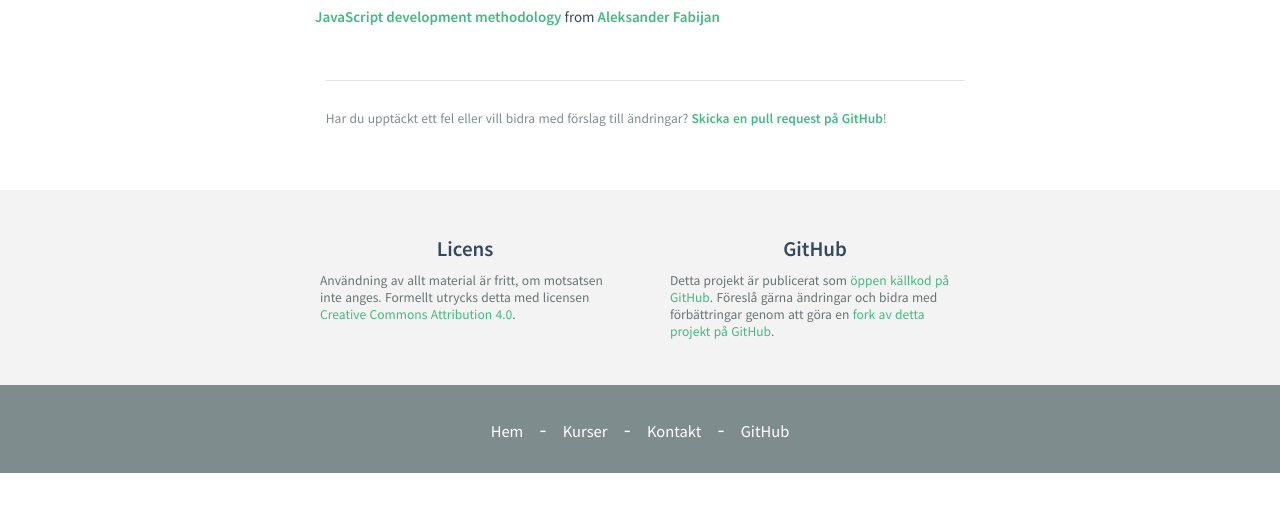
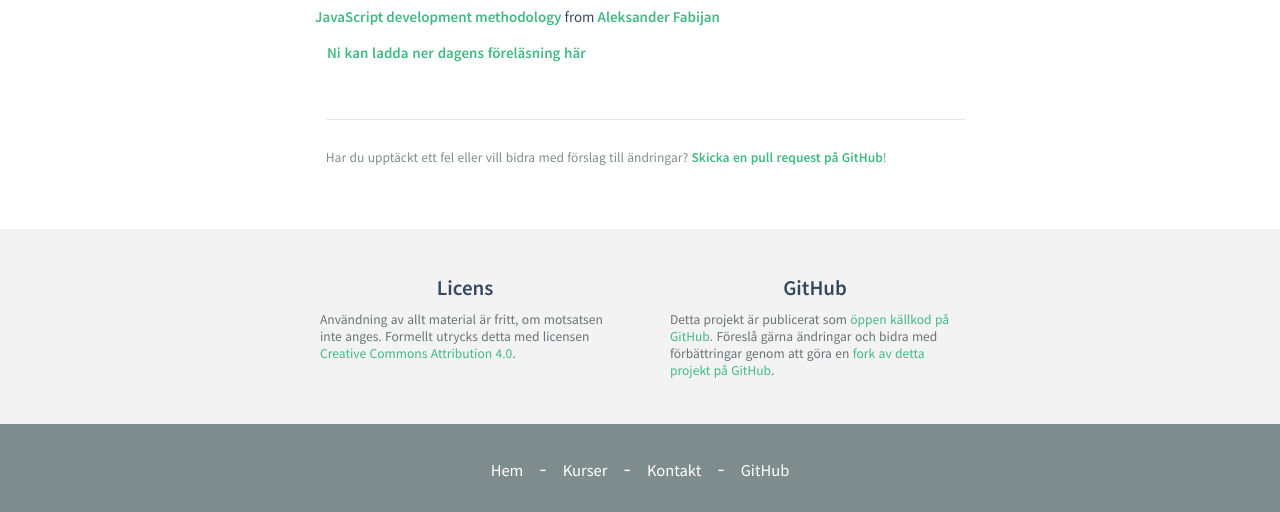
Before and after one commit to mau-dvmt/mah-dv.github.io, a Jekyll site: the page built from courses/da344a-da355a/lectures/le12.md, in a window 1280 px wide. Shown: the part 651-1163 px from the top of the page. Built offline with Jekyll 4.4.1, drawn with Linux system fonts in a browser that asks for light colours; before the commit the page ends 1124 px from its top, so only the background shows below that.

Commit message:
Added PDF-version of lectures

```diff
--- a/courses/da344a-da355a/lectures/le12.md
+++ b/courses/da344a-da355a/lectures/le12.md
@@ -6,3 +6,5 @@ code: "da344a-da355a"
 # JavaScript development methodology
 
 <iframe src="//www.slideshare.net/slideshow/embed_code/key/AsMEu6ku21NWvQ" width="595" height="485" frameborder="0" marginwidth="0" marginheight="0" scrolling="no" style="border:1px solid #CCC; border-width:1px; margin-bottom:5px; max-width: 100%;" allowfullscreen> </iframe> <div style="margin-bottom:5px"> <strong> <a href="//www.slideshare.net/AleksanderFabijan/javascript-development-methodology" title="JavaScript development methodology" target="_blank">JavaScript development methodology</a> </strong> from <strong><a target="_blank" href="//www.slideshare.net/AleksanderFabijan">Aleksander Fabijan</a></strong> </div>
+
+[Ni kan ladda ner dagens föreläsning här](12.pdf)
```
Also changed, not shown: courses/da344a-da355a/lectures/le14.md (+2 -0 lines), 2 other files.
